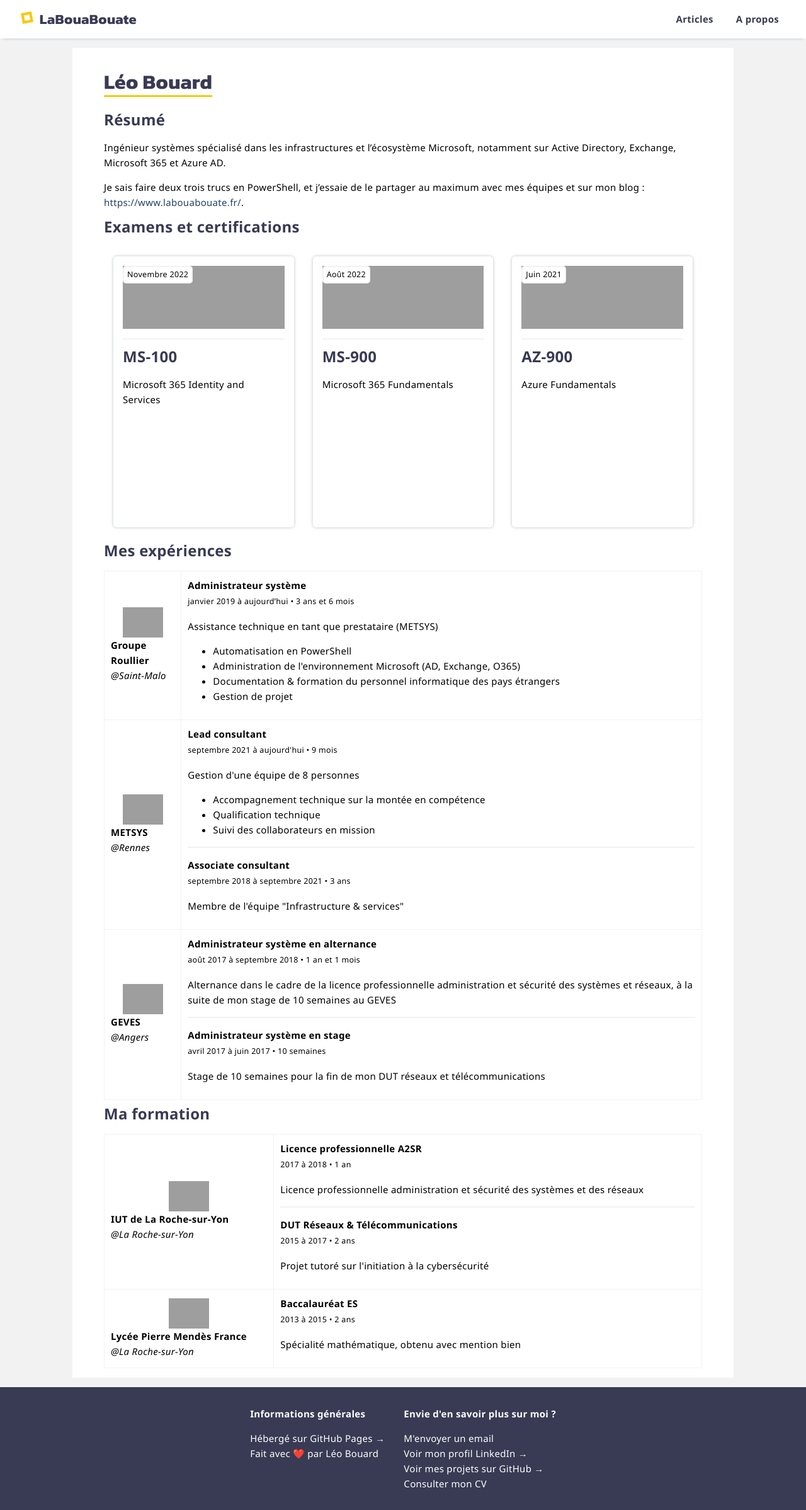
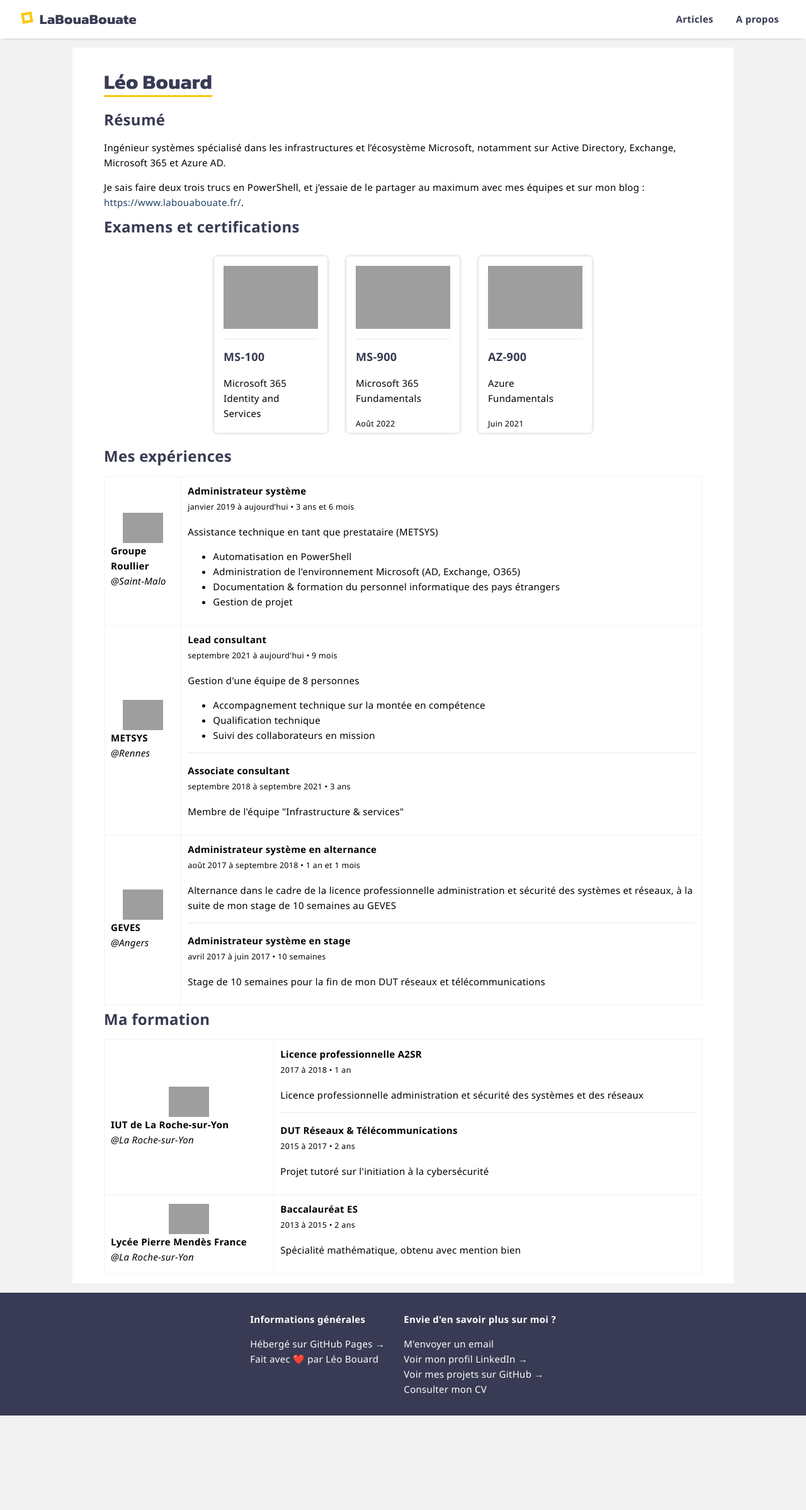
Before and after one commit to leobouard/leobouard.github.io, a Jekyll site: the page built from cv.md, in a window 1280 px wide. Shown: the whole page at 63% size. Built offline with Jekyll 4.4.1, drawn with Linux system fonts in a browser that asks for light colours; our own code applies the rules of GitHub Pages for plain Markdown files; after the commit the page ends 2247 px from its top, so only the background shows below that; grey boxes are pictures that could not be loaded.

Commit message:
Modification bloc certification CV

```diff
--- a/_layouts/default.html
+++ b/_layouts/default.html
@@ -9,6 +9,7 @@
     {% seo %}
     <link rel="stylesheet" href="{{ "/assets/css/style.css?v=" | append: site.github.build_revision | relative_url }}">
     <link rel="stylesheet" href="{{ "/assets/css/posts.css?v=" | append: site.github.build_revision | relative_url }}">
+    <link rel="stylesheet" href="{{ "/assets/css/cv.css?v=" | append: site.github.build_revision | relative_url }}">
     <link rel="shortcut icon" type="image/x-icon" href="/assets/images/favicon.ico">
     <link rel="preconnect" href="https://fonts.googleapis.com">
     <link rel="preconnect" href="https://fonts.gstatic.com" crossorigin>
--- /dev/null
+++ b/assets/css/cv.scss
@@ -0,0 +1,16 @@
+---
+---
+
+.certification {
+    margin: 15px;
+    height: 250px;
+    max-width: 150px;
+    flex: 1;
+    flex-basis: 200px;
+    border-radius: 5px;
+    padding: 15px;
+    box-shadow: 0 0 5px 0 #b8c3c9;
+    border-radius: 5px;
+    overflow: hidden;
+    position: relative;
+}
--- a/cv.md
+++ b/cv.md
@@ -15,27 +15,27 @@
 ## Examens et certifications
 
 <div class="posts">
-    <article height="150px">
+    <div class="certification">
         <img src="https://learn.microsoft.com/en-us/media/learn/certification/badges/certification-exam.svg?branch=main" height="100px" margin="15px">
         <hr>
-        <h2>MS-100</h2>
+        <h3>MS-100</h3>
         <p>Microsoft 365 Identity and Services</p>
         <small>Novembre 2022</small>
-    </article>
-    <article height="150px">
+    </div>
+    <div class="certification">
         <img src="https://learn.microsoft.com/media/learn/certification/badges/microsoft-certified-fundamentals-badge.svg?branch=main" height="100px" margin="15px">
         <hr>
-        <h2>MS-900</h2>
+        <h3>MS-900</h3>
         <p>Microsoft 365 Fundamentals</p>
         <small>Août 2022</small>
-    </article>
-    <article height="150px">
+    </div>
+    <div class="certification">
         <img src="https://learn.microsoft.com/media/learn/certification/badges/microsoft-certified-fundamentals-badge.svg?branch=main" height="100px" margin="15px">
         <hr>
-        <h2>AZ-900</h2>
+        <h3>AZ-900</h3>
         <p>Azure Fundamentals</p>
         <small>Juin 2021</small>
-    </article>
+    </div>
 </div>
 
 ## Mes expériences
```
